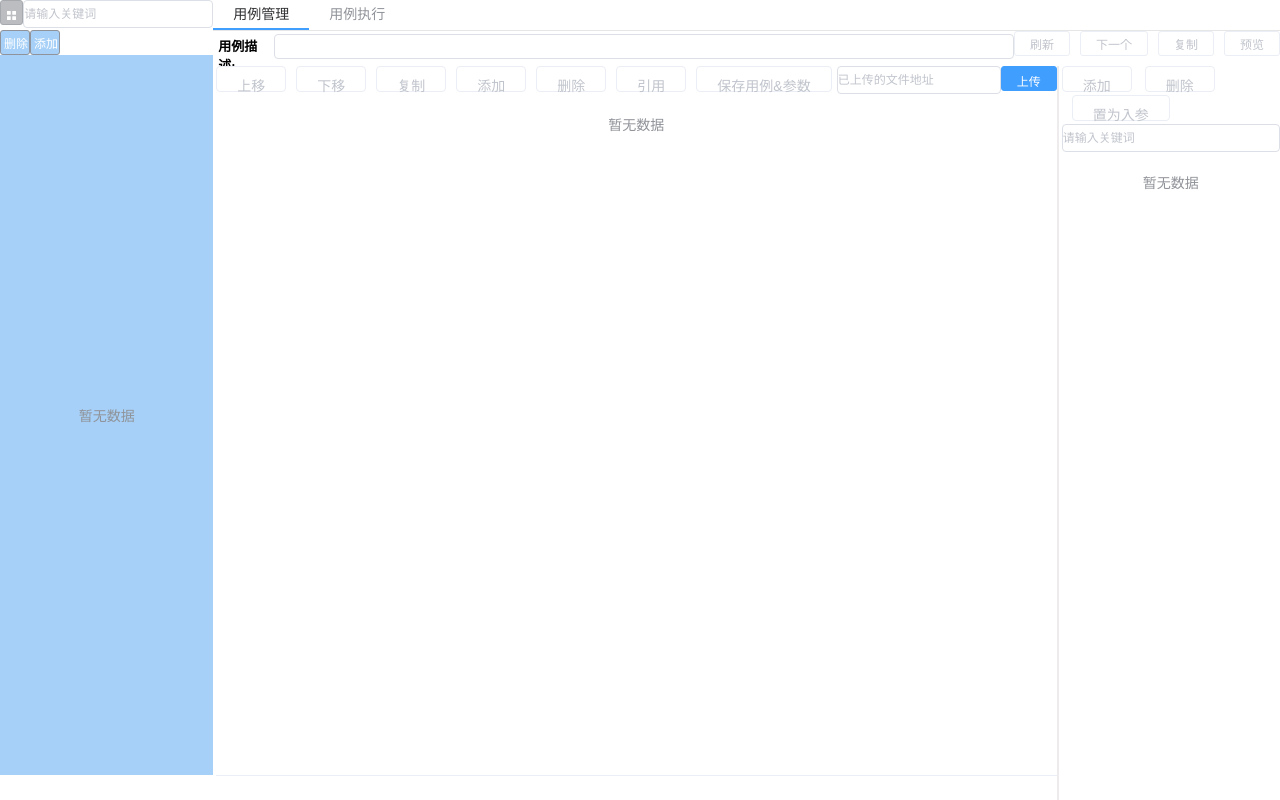
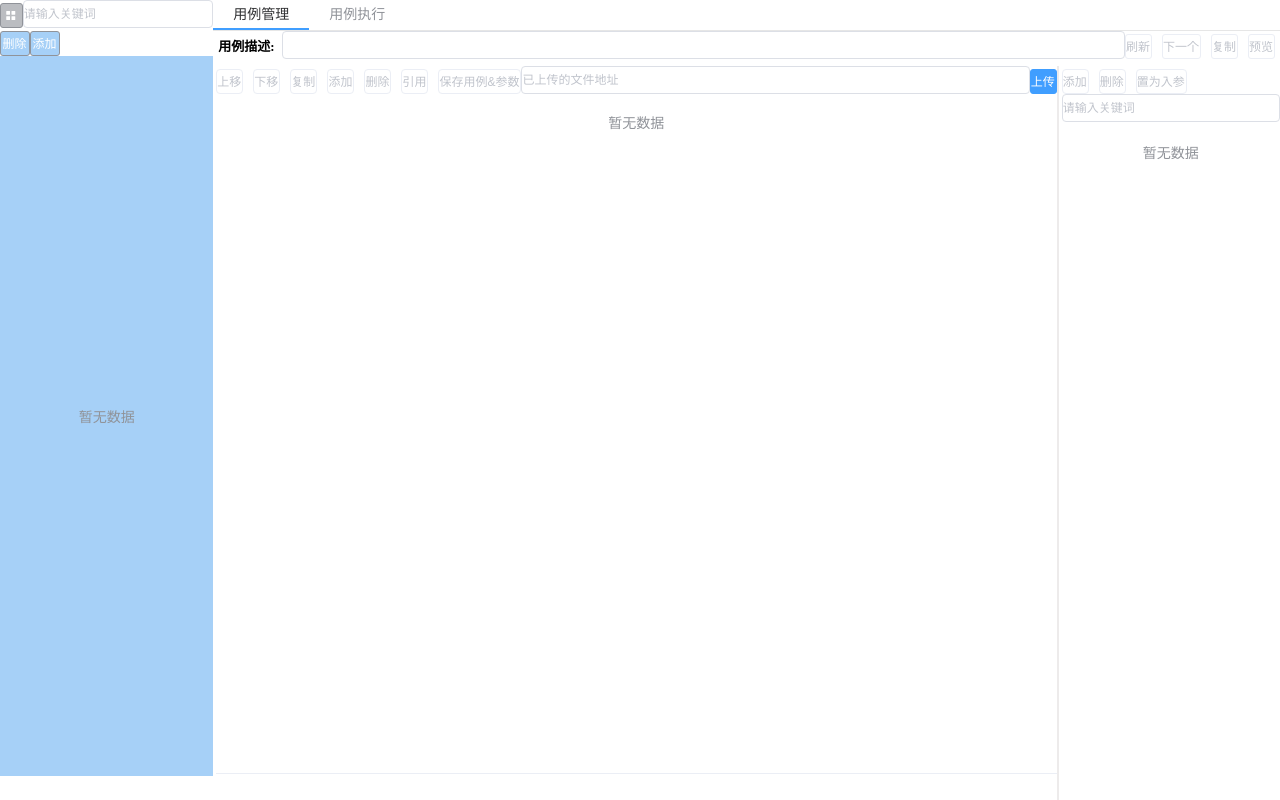
Before and after one commit to bessway/rehike, a Vue app in the folder ui/: page /case#/case in a window 1280 px wide. Built offline with nearby package versions, Linux system fonts and the light colour scheme.

Commit message:
update css

```diff
--- a/ui/src/App.vue
+++ b/ui/src/App.vue
@@ -3,14 +3,14 @@
     <el-col :span="4" class="side">
       <aside :class="{showSidebar:!collapsed}">
         <el-row type="flex" justify="center">
-          <el-button type="info" size="small" icon="el-icon-menu"
+          <el-button style="font-size: 12px;padding-right: 1px;padding-top: 0px;padding-bottom: 0px;padding-left: 0px;margin-top: 3px;height: 25px;" type="info" size="small" icon="el-icon-menu"
             @click="debug">
           </el-button>
           <el-input v-model="filtertext" placeholder="请输入关键词"></el-input>
         </el-row>
         <el-row>
-          <el-button class="operator" type="info" size="mini">删除</el-button>
-          <el-button class="operator" type="info" size="mini" @click="addChildNode">添加</el-button>
+          <el-button style="font-size: 12px;padding-right: 1px;padding-top: 0px;padding-bottom: 0px;padding-left: 0px;margin-top: 3px;height: 25px;" class="operator" type="info" size="mini">删除</el-button>
+          <el-button style="font-size: 12px;padding-right: 1px;padding-top: 0px;padding-bottom: 0px;padding-left: 0px;margin-top: 3px;height: 25px;" class="operator" type="info" size="mini" @click="addChildNode">添加</el-button>
         </el-row>
         <el-tree
           show-checkbox
--- a/ui/src/components/Execution.vue
+++ b/ui/src/components/Execution.vue
@@ -38,8 +38,8 @@
           :value="item">
         </el-option>
       </el-select>
-      <el-button size="mini" @click="startJob">执行</el-button>
-      <el-button size="mini" @click="debug">刷新</el-button>
+      <el-button style="font-size: 12px;padding-right: 1px;padding-top: 0px;padding-bottom: 0px;padding-left: 0px;margin-top: 3px;height: 25px;" size="mini" @click="startJob">执行</el-button>
+      <el-button style="font-size: 12px;padding-right: 1px;padding-top: 0px;padding-bottom: 0px;padding-left: 0px;margin-top: 3px;height: 25px;" size="mini" @click="debug">刷新</el-button>
     </div>
     <el-table stripe height="480"
       :data="tasks"
@@ -54,13 +54,13 @@
       <el-table-column label="失败" min-width="40" header-align="center" prop="failedCnt"></el-table-column>
       <el-table-column label="操作" min-width="40" header-align="center">
         <template slot-scope="scope">
-          <el-button size="mini" @click="viewDetail(scope.row)" v-if=isAableToViewReport(scope.row)>详情</el-button>
+          <el-button style="font-size: 12px;padding-right: 1px;padding-top: 0px;padding-bottom: 0px;padding-left: 0px;margin-top: 3px;height: 25px;" size="mini" @click="viewDetail(scope.row)" v-if=isAableToViewReport(scope.row)>详情</el-button>
         </template>
       </el-table-column>
     </el-table>
   </div>
 </template>
-<style lang="scss">
+<style scoped lang="scss">
 .env {
   display: flex;
   justify-content: left;
--- a/ui/src/components/MainEditor.vue
+++ b/ui/src/components/MainEditor.vue
@@ -1,6 +1,6 @@
 <template>
   <div class="main-editor">
-    <el-button ref='topbutton' @click="debug">JSON格式化</el-button><br/>
+    <el-button style="font-size: 12px;padding-right: 1px;padding-top: 0px;padding-bottom: 0px;padding-left: 0px;margin-top: 3px;height: 25px;" ref='topbutton' @click="debug">JSON格式化</el-button><br/>
     <el-input type="textarea" v-model="content.paraValue"/>
   </div>
 </template>
--- a/ui/src/components/Parameters.vue
+++ b/ui/src/components/Parameters.vue
@@ -56,7 +56,7 @@
         v-model="localParas.response.paraName"
         @select="selectRes">
       </el-autocomplete>
-      <el-button size="small" @click="debug">Debug</el-button>
+      <el-button style="font-size: 12px;padding-right: 1px;padding-top: 0px;padding-bottom: 0px;padding-left: 0px;margin-top: 3px;height: 25px;" size="small" @click="debug">Debug</el-button>
     </div>
     <div v-if="!editable">
       <!--el-input
@@ -95,7 +95,7 @@
   </div>
 </template>
 
-<style lang="scss">
+<style scoped lang="scss">
 .para {
   display: flex;
   justify-content: left;
--- a/ui/src/components/StepDetail.vue
+++ b/ui/src/components/StepDetail.vue
@@ -15,7 +15,7 @@
           :value="item.actionId">
         </el-option>
       </el-select>
-      <el-button size="small" type="primary" @click="debug">debug</el-button>
+      <el-button style="font-size: 12px;padding-right: 1px;padding-top: 0px;padding-bottom: 0px;padding-left: 0px;margin-top: 3px;height: 25px;" size="small" type="primary" @click="debug">debug</el-button>
     </el-row>
     <uiobject
       v-if="step.stepType !== 2 && action.hasUIObject === 1"
@@ -62,7 +62,7 @@
   </div>
 </template>
 
-<style lang="scss">
+<style scoped lang="scss">
 .test-desc {
   display: flex;
   margin-left: 5px;
--- a/ui/src/components/StepTable.vue
+++ b/ui/src/components/StepTable.vue
@@ -1,25 +1,25 @@
 <template>
-  <el-col :span=24 class='steps'>
-    <el-row class="para" v-if="editable">
-      <el-button :disabled="isTestSelected()" @click="moveUpSteps">上移</el-button>
-      <el-button :disabled="isTestSelected()" @click="moveDownSteps">下移</el-button>
-      <el-button :disabled="isTestSelected()" @click="debug">复制</el-button>
-      <el-button :disabled="isTestSelected()" @click="addStepAfter">添加</el-button>
-      <el-button :disabled="isTestSelected()" @click="delSteps">删除</el-button>
-      <el-button :disabled="isTestSelected()" @click="refPublicTest">引用</el-button>
-      <el-button :disabled="isTestSelected()" @click="saveTestValue">保存用例&参数</el-button>
+  <el-col :span=24 class="steps">
+    <el-row class="test-detail-header" v-if="editable">
+      <el-button style="font-size: 12px;padding-right: 1px;padding-top: 0px;padding-bottom: 0px;padding-left: 0px;margin-top: 3px;height: 25px;" :disabled="isTestSelected()" @click="moveUpSteps">上移</el-button>
+      <el-button style="font-size: 12px;padding-right: 1px;padding-top: 0px;padding-bottom: 0px;padding-left: 0px;margin-top: 3px;height: 25px;" :disabled="isTestSelected()" @click="moveDownSteps">下移</el-button>
+      <el-button style="font-size: 12px;padding-right: 1px;padding-top: 0px;padding-bottom: 0px;padding-left: 0px;margin-top: 3px;height: 25px;" :disabled="isTestSelected()" @click="debug">复制</el-button>
+      <el-button style="font-size: 12px;padding-right: 1px;padding-top: 0px;padding-bottom: 0px;padding-left: 0px;margin-top: 3px;height: 25px;" :disabled="isTestSelected()" @click="addStepAfter">添加</el-button>
+      <el-button style="font-size: 12px;padding-right: 1px;padding-top: 0px;padding-bottom: 0px;padding-left: 0px;margin-top: 3px;height: 25px;" :disabled="isTestSelected()" @click="delSteps">删除</el-button>
+      <el-button style="font-size: 12px;padding-right: 1px;padding-top: 0px;padding-bottom: 0px;padding-left: 0px;margin-top: 3px;height: 25px;" :disabled="isTestSelected()" @click="refPublicTest">引用</el-button>
+      <el-button style="font-size: 12px;padding-right: 1px;padding-top: 0px;padding-bottom: 0px;padding-left: 0px;margin-top: 3px;height: 25px;" :disabled="isTestSelected()" @click="saveTestValue">保存用例&参数</el-button>
       <el-input placeholder="已上传的文件地址" readonly></el-input>
       <el-upload
         class="upload"
         action="https://jsonplaceholder.typicode.com/posts/"
         :limit="1">
-        <el-button size="small" type="primary">上传</el-button>
+        <el-button style="font-size: 12px;padding-right: 1px;padding-top: 0px;padding-bottom: 0px;padding-left: 0px;margin-top: 3px;height: 25px;" size="small" type="primary">上传</el-button>
       </el-upload>
     </el-row>
     <el-table
       :show-header=false
       :data="currTest.steps"
-      style="height: 85%; overflow-y: auto"
+      style="height: 85%; overflow-y: auto;margin-right: 60px;"
       @expand-change="showStepDetail"
       row-key="index"
       :expand-row-keys="onlyExpanded"
@@ -38,11 +38,11 @@
           :editable="editable">
         </stepdetail>
       </el-table-column>
-      <el-table-column
+      <el-table-column class-name="main-col"
         prop="stepDesc"
         show-overflow-tooltip>
       </el-table-column>
-      <el-table-column
+      <el-table-column class-name="check-col"
         type="selection"
         :selectable="() => {return editable}"
         width="15">
@@ -55,7 +55,7 @@
       :show-close=false>
       <div class='test-desc'>
         <el-input v-model="searchKey" autocomplete="off"></el-input>
-        <el-button type="text" @click="searchTestByDesc">搜索</el-button>
+        <el-button style="font-size: 12px;padding-right: 1px;padding-top: 0px;padding-bottom: 0px;padding-left: 0px;margin-top: 3px;height: 25px;" type="text" @click="searchTestByDesc">搜索</el-button>
       </div>
       <el-table
       :show-header=false
@@ -66,37 +66,42 @@
         <el-table-column width="600" prop="testDesc"></el-table-column>
       </el-table>
       <div slot="footer" class="dialog-footer">
-        <el-button @click="cancelRefTest">取 消</el-button>
-        <el-button type="primary" @click="addRefTestStep">确 定</el-button>
+        <el-button style="font-size: 12px;padding-right: 1px;padding-top: 0px;padding-bottom: 0px;padding-left: 0px;margin-top: 3px;height: 25px;" @click="cancelRefTest">取 消</el-button>
+        <el-button style="font-size: 12px;padding-right: 1px;padding-top: 0px;padding-bottom: 0px;padding-left: 0px;margin-top: 3px;height: 25px;" type="primary" @click="addRefTestStep">确 定</el-button>
       </div>
     </el-dialog>
   </el-col>
 </template>
 
-<style lang="scss">
+<style scoped lang="scss">
 .steps {
   float: left;
   border-right: 1px solid rgba(236, 234, 234, 0.925);
   height: 100%;
   padding-left: 3px;
+  .test-detail-header {
+    display: flex;
+    justify-content: left;
+    align-items: left;
+    .el-input {
+      .el-input__inner {
+        margin-top: 3px;
+        height: 25px;
+      }
+    }
+  }
 }
 .el-table {
-  margin-right: 14px;
-  .el-checkbox {
+  .check-col {
+    padding: 0px;
     width: 14px;
   }
-  .cell {
-    padding: 0px;
-  }
-  .el-table-column--selection {
-    width: 16px;
-    .cell {
-      width: 16px;
-    }
+  .main-col {
+    width: 80%;
   }
   .el-table__expanded-cell[class*=cell] {
     padding-left: 20px;
-    padding-right: 16px;
+    padding-right: 0px;
     padding-top: 0px;
     padding-bottom: 10px;
   }
--- a/ui/src/components/TestDetail.vue
+++ b/ui/src/components/TestDetail.vue
@@ -1,22 +1,22 @@
 <template>
-  <div class='test-info'>
-    <div class='test-desc'>
+  <div class="test-info">
+    <div class="test-desc">
       <label>用例描述:</label>
       <el-input v-model="getSelectedTest().testDesc" ></el-input>
-      <el-button :disabled="isTestSelected()" size="mini">刷新</el-button>
-      <el-button :disabled="isTestSelected()" size="mini" @click="addNextTest">下一个</el-button>
-      <el-button :disabled="isTestSelected()" size="mini" @click="copyNextTest">复制</el-button>
-      <el-button :disabled="isTestSelected()" size="mini" @click="debug">预览</el-button>
+      <el-button style="font-size: 12px;padding-right: 1px;padding-top: 0px;padding-bottom: 0px;padding-left: 0px;margin-top: 3px;height: 25px;" :disabled="isTestSelected()" size="mini">刷新</el-button>
+      <el-button style="font-size: 12px;padding-right: 1px;padding-top: 0px;padding-bottom: 0px;padding-left: 0px;margin-top: 3px;height: 25px;" :disabled="isTestSelected()" size="mini" @click="addNextTest">下一个</el-button>
+      <el-button style="font-size: 12px;padding-right: 1px;padding-top: 0px;padding-bottom: 0px;padding-left: 0px;margin-top: 3px;height: 25px;" :disabled="isTestSelected()" size="mini" @click="copyNextTest">复制</el-button>
+      <el-button style="font-size: 12px;padding-right: 1px;padding-top: 0px;padding-bottom: 0px;padding-left: 0px;margin-top: 3px;height: 25px;" :disabled="isTestSelected()" size="mini" @click="debug">预览</el-button>
     </div>
     <div class="test-detail">
-      <el-col :span="19" class='steps-wrapper'>
+      <el-col :span="19" class="steps-wrapper">
         <steptable :currTest="getSelectedTest()" :testParas="getTestParas()" :editable="true"/>
       </el-col>
       <el-col :span="5" class='paralist'>
         <el-row>
-          <el-button :disabled="isTestSelected()" @click="toAddPara">添加</el-button>
-          <el-button :disabled="isTestSelected()" @click="delParaFromTest">删除</el-button>
-          <el-button :disabled="isTestSelected()" @click="setParaFormal">置为入参</el-button>
+          <el-button style="font-size: 12px;padding-right: 1px;padding-top: 0px;padding-bottom: 0px;padding-left: 0px;margin-top: 3px;height: 25px;" :disabled="isTestSelected()" @click="toAddPara">添加</el-button>
+          <el-button style="font-size: 12px;padding-right: 1px;padding-top: 0px;padding-bottom: 0px;padding-left: 0px;margin-top: 3px;height: 25px;" :disabled="isTestSelected()" @click="delParaFromTest">删除</el-button>
+          <el-button style="font-size: 12px;padding-right: 1px;padding-top: 0px;padding-bottom: 0px;padding-left: 0px;margin-top: 3px;height: 25px;" :disabled="isTestSelected()" @click="setParaFormal">置为入参</el-button>
         </el-row>
         <el-row>
           <el-input v-model="manualFilter"  placeholder="请输入关键词"></el-input>
@@ -41,13 +41,13 @@
           :close-on-click-modal=false
           :close-on-press-escape=false
           :show-close=false>
-          <div class='test-desc'>
+          <div class="test-desc">
             <label>参数名:</label>
             <el-input v-model="newPara.paraName" autocomplete="off"></el-input>
           </div>
           <div slot="footer" class="dialog-footer">
-            <el-button @click="cancelAddPara">取 消</el-button>
-            <el-button type="primary" @click="addParaToTest">确 定</el-button>
+            <el-button style="font-size: 12px;padding-right: 1px;padding-top: 0px;padding-bottom: 0px;padding-left: 0px;margin-top: 3px;height: 25px;" @click="cancelAddPara">取 消</el-button>
+            <el-button style="font-size: 12px;padding-right: 1px;padding-top: 0px;padding-bottom: 0px;padding-left: 0px;margin-top: 3px;height: 25px;" type="primary" @click="addParaToTest">确 定</el-button>
           </div>
         </el-dialog>
       </el-col>
@@ -55,18 +55,19 @@
   </div>
 </template>
 
-<style lang="scss">
+<style scoped lang="scss">
 // scoped 属性是一个布尔属性。如果使用该属性，则样式仅仅应用到 style 元素的父元素及其子元素
 // https://www.jb51.net/article/129228.htm
 .test-info {
   height: 100%;
 }
 .steps-wrapper {
-  height: 100%
+  height: 100%;
 }
 .test-desc {
   display: flex;
   margin-left: 5px;
+  margin-right: 5px;
   justify-content: left;
   align-items: left;
   .el-input {
@@ -91,9 +92,6 @@
   border-left: 1px solid rgba(236, 234, 234, 0.925);
   height: 100%;
   padding-left: 3px;
-  .el-button {
-    margin-right: 3px;
-  }
 }
 .el-input {
   height: 30px;
@@ -101,18 +99,6 @@
     height: 30px;
     padding: 0px;
   }
-}
-.el-button {
-  font-size: 12px;
-  padding-right: 1px;
-  padding-top: 0px;
-  padding-bottom: 0px;
-  padding-left: 0px;
-  margin-top: 3px;
-  height: 25px;
-}
-.el-button+.el-button {
-  margin-left: 3px;
 }
 .el-table {
   .cell {
--- a/ui/src/components/UIObject.vue
+++ b/ui/src/components/UIObject.vue
@@ -37,8 +37,8 @@
       <el-input placeholder="类型" v-model="localUIobject.uiObjectType" :disabled="!editable"></el-input>
       <el-input placeholder="名称" v-model="localUIobject.uiObjectName" :disabled="!editable"></el-input>
       <el-input class="xpath" placeholder="xpath" v-model="localUIobject.uiObjectPath" :disabled="!editable"></el-input><br/>
-      <el-button size="mini" @click="createUIObject" :disabled="!editable">添加</el-button><br/>
-      <el-button size="mini" @click="debug" :disabled="!editable">修改</el-button><br/>
+      <el-button style="font-size: 12px;padding-right: 1px;padding-top: 0px;padding-bottom: 0px;padding-left: 0px;margin-top: 3px;height: 25px;" size="mini" @click="createUIObject" :disabled="!editable">添加</el-button><br/>
+      <el-button style="font-size: 12px;padding-right: 1px;padding-top: 0px;padding-bottom: 0px;padding-left: 0px;margin-top: 3px;height: 25px;" size="mini" @click="debug" :disabled="!editable">修改</el-button><br/>
     </div>
   </div>
 </template>
@@ -48,10 +48,6 @@
   display: flex;
   justify-content: left;
   align-items: left;
-  .el-button {
-    margin: 0px;
-    padding: 3px;
-  }
   .el-select {
     width: 70%;
     margin-top: 0px;
--- a/ui/src/main.js
+++ b/ui/src/main.js
@@ -2,10 +2,10 @@
 // (runtime-only or standalone) has been set in webpack.base.conf with an alias.
 import Vue from 'vue'
 import AppVue from './App'
-import router from './router/routers'
 import store from './store/store'
 import ElementUI from 'element-ui'
 import 'element-ui/lib/theme-chalk/index.css'
+import router from './router/routers'
 
 Vue.use(ElementUI)
 Vue.config.productionTip = false
@@ -15,7 +15,6 @@ Vue.prototype.API = API
 
 /* eslint-disable no-new */
 new Vue({
-  router,
   // 挂载到入口index.html的id=mountpoint的位置
   el: '#mountpoint',
   /*
@@ -28,7 +27,8 @@ new Vue({
   components: { AppVue },
   // 使用AppVue里的html来替换挂载点的元素div
   template: '<AppVue/>',
-  store
+  store,
+  router
   /*
   // 另外一种写法，createElement是render的核心方法，Vue编译的时候会把模版里面的节点解析成虚拟dom；
   // 虚拟dom不同于真正的dom，它是一个JavaScript对象。当状态发生变化的时候虚拟dom会进行一个diff判断/运算；
```
